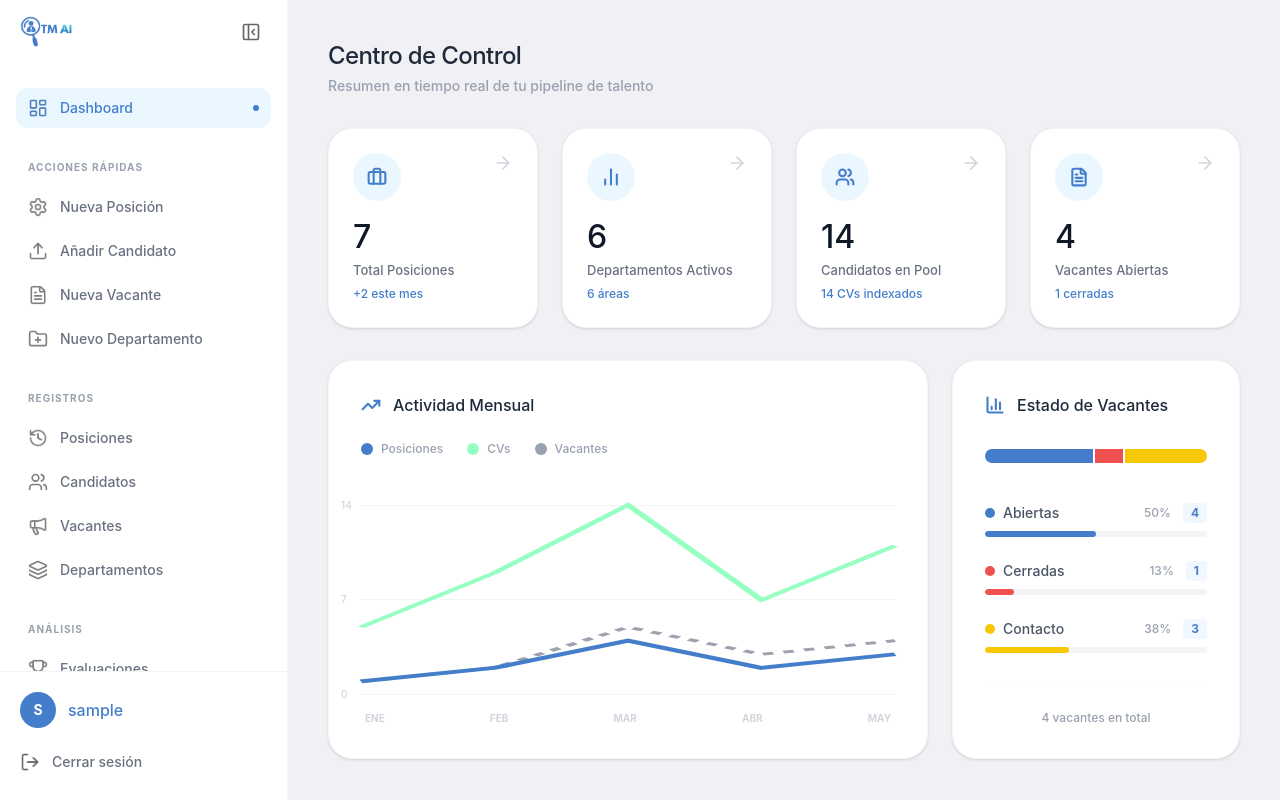
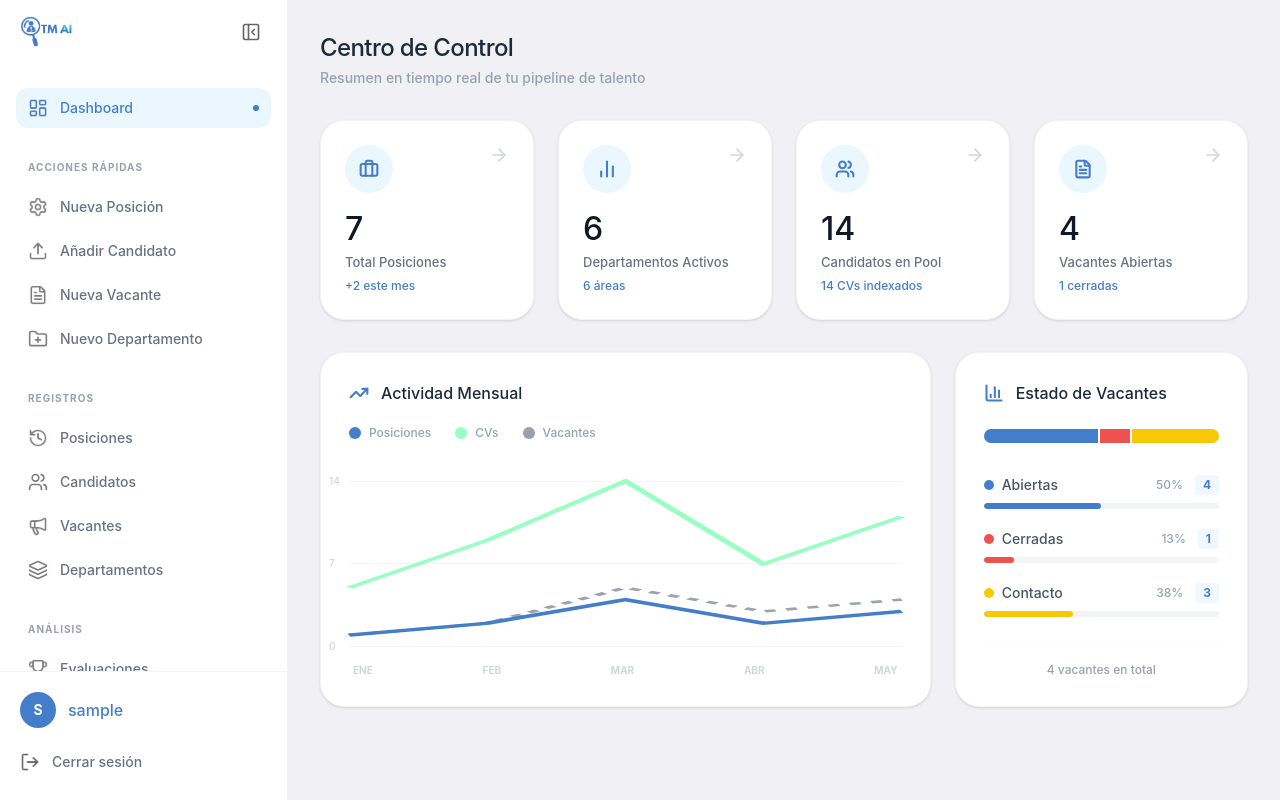
Before and after one commit to JosePerez0314/talentmatch-frontend, a React (Vite) app: page /dashboard in a window 1280 px wide. Built offline with nearby package versions, Linux system fonts and the light colour scheme; no server answers; sample sign-in values are in the browser's storage.

Commit message:
fix(dashboard): optimize UI scaling for large screens

```diff
--- a/src/pages/Dashboard.tsx
+++ b/src/pages/Dashboard.tsx
@@ -46,11 +46,11 @@ const Dashboard: React.FC = () => {
   const ptsVacantes = MOCK_DATA.monthlyData.map((d, i) => `${getX(i)},${getY(d.vacantes)}`).join(" ");
 
   return (
-    <div className="p-6 md:p-10 animate-fade-in w-full h-full">
-      <div className="max-w-7xl mx-auto">
+    <div className="p-5 md:p-8 2xl:p-10 animate-fade-in w-full h-full flex justify-center">
+      <div className="w-full max-w-6xl">
 
         {/* HEADER */}
-        <header className="mb-8 text-left flex flex-col">
+        <header className="mb-6 md:mb-8 text-left flex flex-col">
           <h1 className="text-[22px] md:text-2xl font-medium text-gray-800 tracking-tight">
             Centro de Control
           </h1>
@@ -60,7 +60,7 @@ const Dashboard: React.FC = () => {
         </header>
 
         {/* TOP GRID: Metricas */}
-        <section className="grid grid-cols-1 md:grid-cols-2 lg:grid-cols-4 gap-6 mb-8">
+        <section className="grid grid-cols-1 md:grid-cols-2 lg:grid-cols-4 gap-5 md:gap-6 mb-6 md:mb-8">
           {MOCK_DATA.metrics.map((metric) => (
             <MetricCard
               key={metric.id}
@@ -73,17 +73,17 @@ const Dashboard: React.FC = () => {
         </section>
 
         {/* BOTTOM GRID: Graficos Estados */}
-        <section className="grid grid-cols-1 lg:grid-cols-3 gap-6">
+        <section className="grid grid-cols-1 lg:grid-cols-3 gap-5 md:gap-6 pb-8">
 
           {/* GRAFICO INTERACTIVO */}
-          <div className="lg:col-span-2 bg-white rounded-[24px] p-8 shadow-sm border border-gray-100 flex flex-col min-h-[350px] relative">
-            <div className="flex items-center gap-3 mb-6">
+          <div className="lg:col-span-2 bg-white rounded-[24px] p-6 md:p-7 shadow-sm border border-gray-100 flex flex-col min-h-[320px] relative">
+            <div className="flex items-center gap-3 mb-5">
               <TrendingUp className="text-[#447ECA]" size={20} strokeWidth={2.5} />
               <h2 className="text-[#1E293B] font-medium text-base">Actividad Mensual</h2>
             </div>
 
             {/* Leyenda */}
-            <div className="flex items-center gap-6 mb-8 text-xs font-medium text-gray-400">
+            <div className="flex items-center gap-6 mb-6 text-xs font-medium text-gray-400">
               <div className="flex items-center gap-2"><div className="w-3 h-3 rounded-full bg-[#447ECA]"></div> Posiciones</div>
               <div className="flex items-center gap-2"><div className="w-3 h-3 rounded-full bg-[#96FFC1]"></div> CVs</div>
               <div className="flex items-center gap-2"><div className="w-3 h-3 rounded-full bg-gray-400"></div> Vacantes</div>
@@ -165,21 +165,21 @@ const Dashboard: React.FC = () => {
           </div>
 
           {/* STATUS BARS  */}
-          <div className="lg:col-span-1 bg-white rounded-[24px] p-8 shadow-sm border border-gray-100 flex flex-col">
-            <div className="flex items-center gap-3 mb-8">
+          <div className="lg:col-span-1 bg-white rounded-[24px] p-6 md:p-7 shadow-sm border border-gray-100 flex flex-col">
+            <div className="flex items-center gap-3 mb-6">
               <BarChart3 className="text-[#447ECA]" size={20} strokeWidth={2.5} />
               <h2 className="text-[#1E293B] font-medium text-base">Estado de Vacantes</h2>
             </div>
 
             {/* Barra Combinada Top  */}
-            <div className="w-full h-3.5 flex rounded-full overflow-hidden mb-10 gap-[2px] bg-white">
+            <div className="w-full h-3.5 flex rounded-full overflow-hidden mb-8 gap-[2px] bg-white">
                {MOCK_DATA.vacancyStatuses.map(status => (
                  <div key={`top-${status.id}`} className={`h-full ${status.bgClass}`} style={{ width: `${status.percentage}%` }}></div>
                ))}
             </div>
 
             {/* Lista Desglosada */}
-            <div className="flex flex-col gap-6 flex-1">
+            <div className="flex flex-col gap-5 flex-1">
               {MOCK_DATA.vacancyStatuses.map(status => (
                 <div key={`list-${status.id}`} className="flex flex-col gap-2">
                   <div className="flex justify-between items-center text-sm font-medium">
@@ -200,7 +200,7 @@ const Dashboard: React.FC = () => {
             </div>
 
             {/* Footer  */}
-            <div className="mt-8 text-center text-gray-400 text-xs font-medium border-t border-gray-50 pt-6">
+            <div className="mt-6 text-center text-gray-400 text-xs font-medium border-t border-gray-50 pt-5">
               {MOCK_DATA.metrics.find(m => m.id === "4")?.count} vacantes en total
             </div>
           </div>
```
